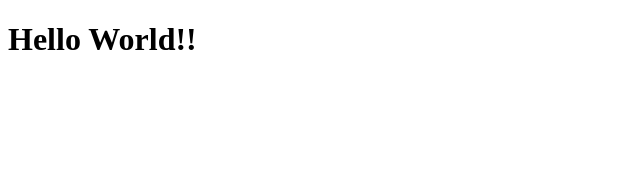
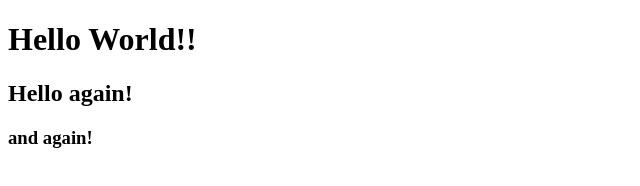
Before and after one commit to luisv01/test, a plain HTML site: page index.html in a window 1280 px wide. Shown: the whole page, without its empty margins (0-640 px from the left). Drawn offline with Linux system fonts and the light colour scheme.

Commit message:
added h3 tag

```diff
--- a/index.html
+++ b/index.html
@@ -8,5 +8,7 @@
 </head>
 <body>
     <h1>Hello World!!</h1>
+    <h2>Hello again!</h2>
+    <h3>and again!</h3>
 </body>
 </html>
```
